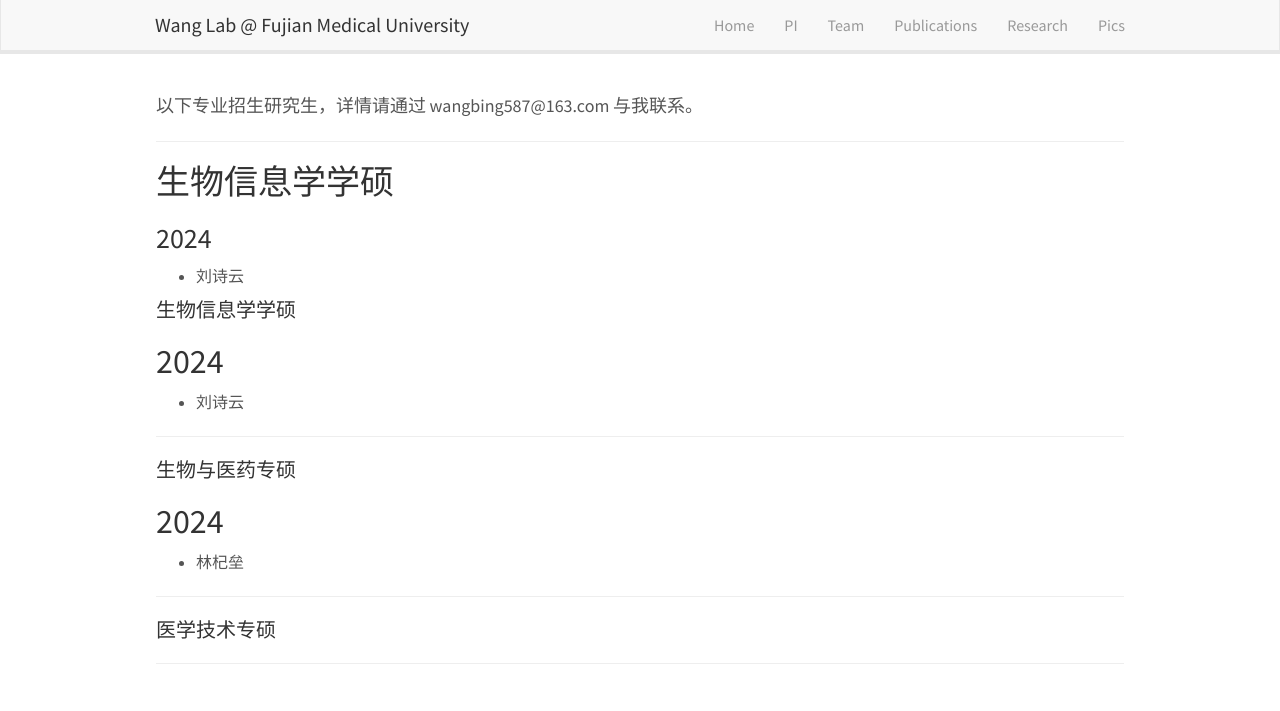
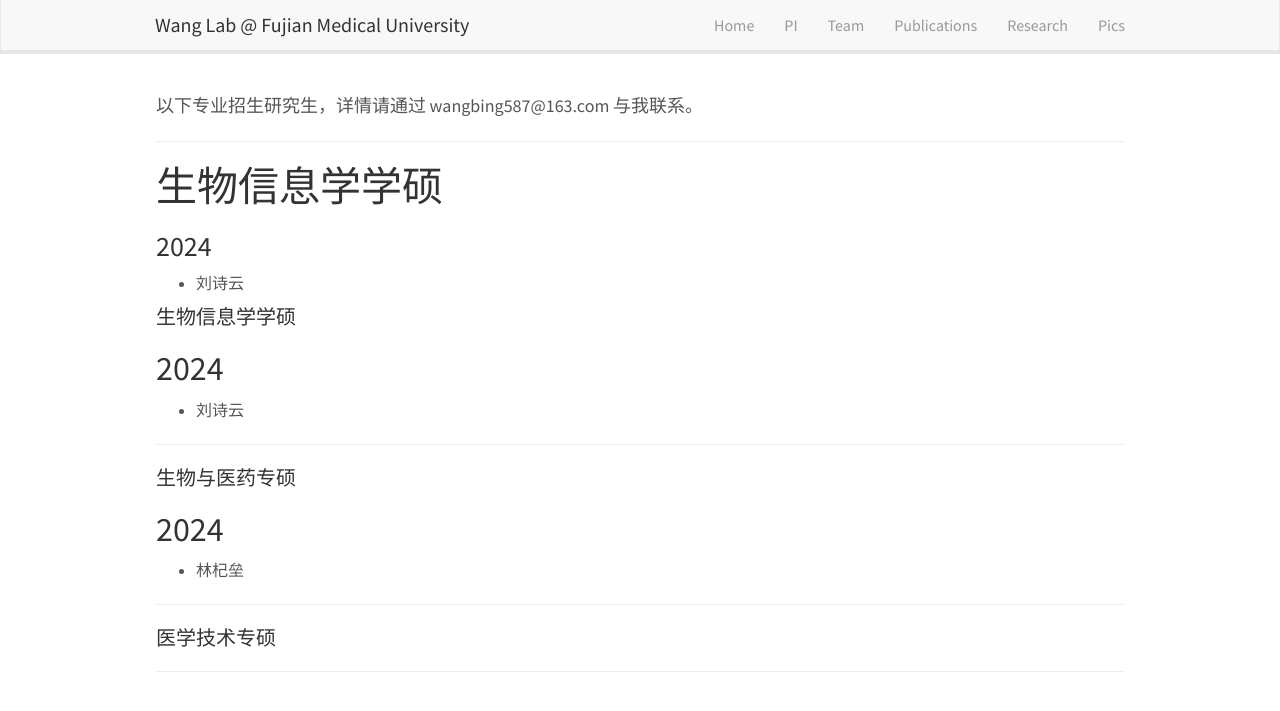
Before and after one commit to wangbing587/wangbing587.github.io, a Jekyll site: the page built from _pages/team.md, in a window 1280 px wide. Shown: the top 711 px of the page. Built offline with Jekyll 4.4.1, drawn with Linux system fonts in a browser that asks for light colours.

Commit message:
Change header level for bioinformatics section

```diff
--- a/_pages/team.md
+++ b/_pages/team.md
@@ -10,7 +10,7 @@ permalink: /team/
 <hr />
 
 
-## 生物信息学学硕
+# 生物信息学学硕
 ### 2024
 - 刘诗云
 
```
